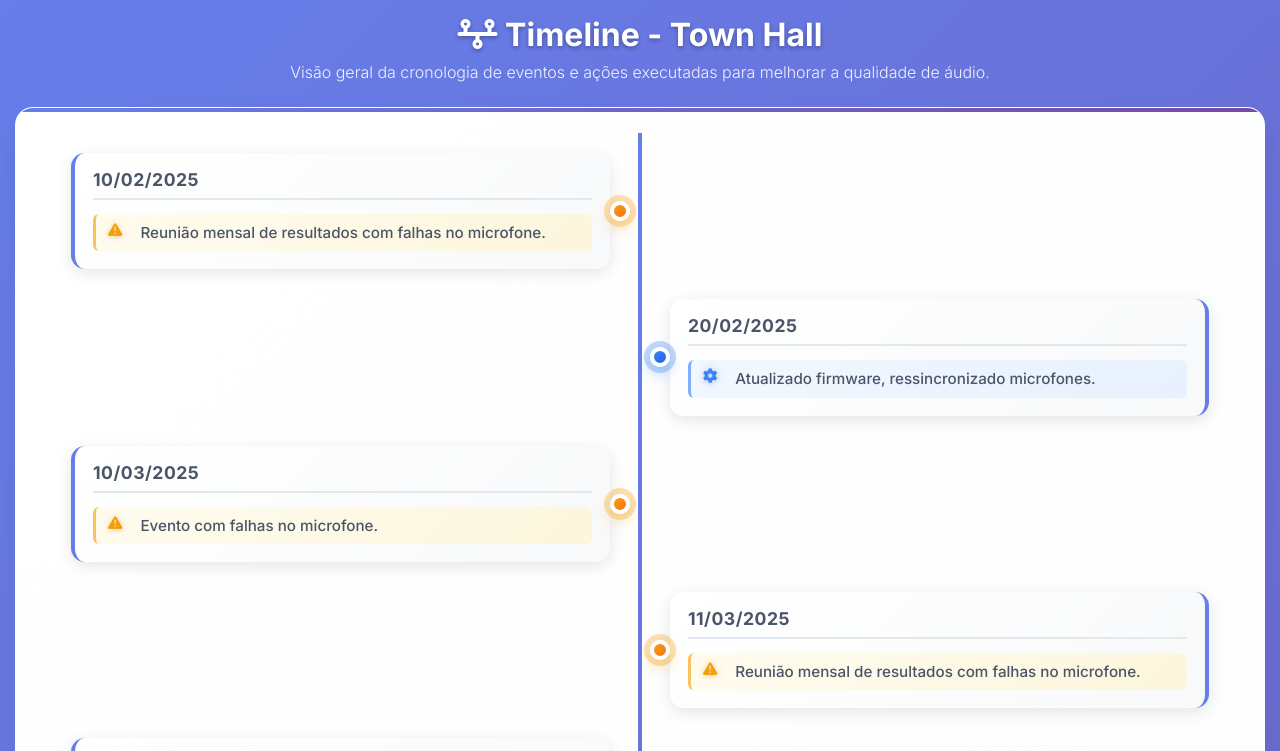
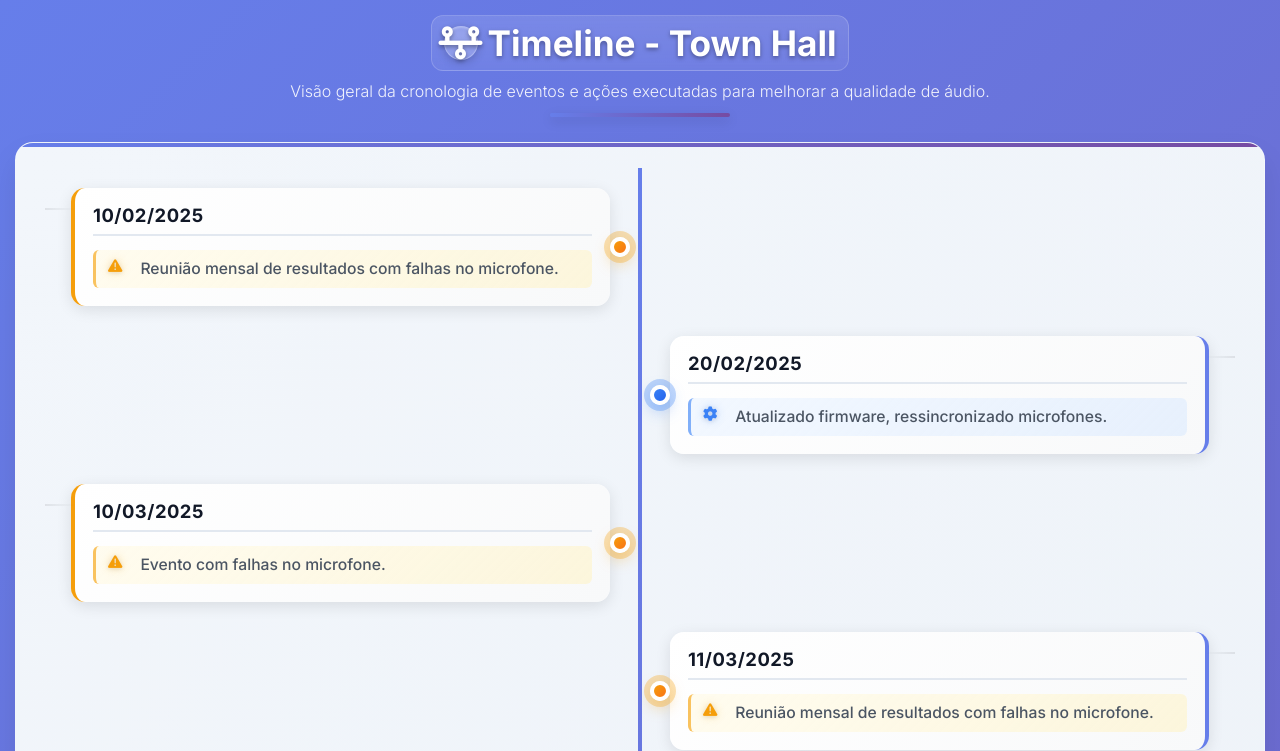
Before and after one commit to andresirqueira/timeline-townhall, a plain HTML site: page index.html in a window 1280 px wide. Shown: the top 751 px of the page. Drawn offline with Linux system fonts and the light colour scheme.

Commit message:
feat(ui): header polish and blue-gray roadmap background; status-accented cards

```diff
--- a/script.js
+++ b/script.js
@@ -329,7 +329,7 @@ class TimelineManager {
         }).join('');
 
         timelineItem.innerHTML = `
-            <div class="timeline-content">
+            <div class="timeline-content status-${mainStatus}">
                 <div class="timeline-date">
                     ${date}
                 </div>
--- a/styles.css
+++ b/styles.css
@@ -12,6 +12,25 @@ body {
     overflow-x: hidden;
 }
 
+/* Theme tokens */
+:root {
+    --brand-1: #667eea;
+    --brand-2: #764ba2;
+    --warning-1: #f59e0b;
+    --warning-2: #f97316;
+    --success-1: #10b981;
+    --success-2: #059669;
+    --info-1: #3b82f6;
+    --info-2: #2563eb;
+    --surface: #ffffff;
+    --surface-2: #f8fafc;
+    /* subtle tinted surface for the roadmap container */
+    --surface-tint-1: #f2f6fb; /* soft blue-gray */
+    --surface-tint-2: #e8eef5;
+    --text-1: #111827;
+    --text-2: #4b5563;
+}
+
 .container {
     max-width: 1400px;
     margin: 0 auto;
@@ -22,19 +41,54 @@ body {
     text-align: center;
     margin-bottom: 25px;
     color: white;
+    position: relative;
 }
 
 .header h1 {
-    font-size: 2rem;
+    font-size: 2.2rem;
     font-weight: 700;
-    margin-bottom: 8px;
-    text-shadow: 0 2px 4px rgba(0,0,0,0.3);
+    margin-bottom: 10px;
+    text-shadow: 0 2px 4px rgba(0,0,0,0.35);
+    display: inline-flex;
+    align-items: center;
+    gap: 10px;
+    padding: 6px 12px;
+    border-radius: 12px;
+    background: linear-gradient(180deg, rgba(255,255,255,0.12), rgba(255,255,255,0.06));
+    border: 1px solid rgba(255,255,255,0.18);
+    backdrop-filter: blur(6px);
 }
 
 .header p {
     font-size: 1rem;
     opacity: 0.9;
     font-weight: 300;
+    max-width: 880px;
+    margin: 0 auto;
+}
+
+.header::after {
+    content: '';
+    display: block;
+    width: 180px;
+    height: 4px;
+    margin: 12px auto 0;
+    background: linear-gradient(90deg, var(--brand-1), var(--brand-2));
+    border-radius: 999px;
+    box-shadow: 0 4px 12px rgba(0,0,0,0.15);
+}
+
+.header h1 i {
+    width: 34px;
+    height: 34px;
+    display: inline-flex;
+    align-items: center;
+    justify-content: center;
+    border-radius: 50%;
+    background: rgba(255,255,255,0.15);
+    border: 1px solid rgba(255,255,255,0.28);
+    box-shadow: inset 0 1px 2px rgba(255,255,255,0.25), 0 2px 10px rgba(0,0,0,0.2);
+    backdrop-filter: blur(4px);
 }
 
 
@@ -42,7 +96,7 @@ body {
 
 
 .timeline-container {
-    background: linear-gradient(135deg, #ffffff 0%, #f8fafc 100%);
+    background: linear-gradient(135deg, var(--surface-tint-1) 0%, var(--surface-tint-2) 100%);
     border-radius: 18px;
     padding: 25px;
     box-shadow: 0 15px 30px rgba(0,0,0,0.08);
@@ -78,7 +132,7 @@ body {
     top: 0;
     bottom: 0;
     width: 4px;
-    background: linear-gradient(180deg, #667eea 0%, #764ba2 100%);
+    background: linear-gradient(180deg, var(--brand-1) 0%, var(--brand-2) 100%);
     transform: translateX(-50%);
     z-index: 1;
 }
@@ -114,15 +168,32 @@ body {
 
 .timeline-content {
     width: 45%;
-    background: linear-gradient(135deg, #ffffff 0%, #f8f9fa 100%);
+    background: linear-gradient(135deg, var(--surface) 0%, #f8f9fa 100%);
     padding: 16px 18px;
     border-radius: 14px;
     box-shadow: 0 4px 15px rgba(0,0,0,0.1);
     position: relative;
-    border-left: 4px solid #667eea;
+    border-left: 4px solid var(--brand-1);
     transition: all 0.3s ease;
     backdrop-filter: blur(10px);
     margin-left: 30px;
+}
+
+/* Connector arm from center line to card */
+.timeline-item .timeline-content::before {
+    content: '';
+    position: absolute;
+    top: 20px;
+    left: -30px;
+    width: 30px;
+    height: 2px;
+    background: linear-gradient(90deg, rgba(0,0,0,0.08), rgba(0,0,0,0));
+}
+
+.timeline-item:nth-child(even) .timeline-content::before {
+    left: auto;
+    right: -30px;
+    background: linear-gradient(270deg, rgba(0,0,0,0.08), rgba(0,0,0,0));
 }
 
 
@@ -133,6 +204,11 @@ body {
     transform: translateY(-5px);
     box-shadow: 0 15px 35px rgba(0,0,0,0.15);
 }
+
+/* Status accents for cards */
+.timeline-content.status-warning { border-left-color: var(--warning-1); }
+.timeline-content.status-success { border-left-color: var(--success-1); }
+.timeline-content.status-info { border-left-color: var(--info-1); }
 
 .timeline-content.warning-bg:hover {
     background: linear-gradient(135deg, #fef3c7 0%, #fde68a 100%);
@@ -150,9 +226,9 @@ body {
 }
 
 .timeline-date {
-    font-size: 1.1rem;
+    font-size: 1.15rem;
     font-weight: 700;
-    color: #4a5568;
+    color: var(--text-1);
     margin-bottom: 12px;
     padding-bottom: 8px;
     border-bottom: 2px solid #e2e8f0;
@@ -263,9 +339,9 @@ body {
 }
 
 .timeline-event span {
-    font-size: 0.95rem;
+    font-size: 0.98rem;
     line-height: 1.4;
-    color: #4a5568;
+    color: var(--text-2);
     font-weight: 500;
 }
 
@@ -273,29 +349,33 @@ body {
     width: 20px;
     height: 20px;
     border-radius: 50%;
-    background: #667eea;
+    background: var(--brand-1);
     border: 4px solid white;
-    box-shadow: 0 0 0 4px #667eea;
+    box-shadow: 0 0 0 4px rgba(102, 126, 234, 0.35);
     position: relative;
     z-index: 2;
     flex-shrink: 0;
     transition: all 0.3s ease;
 }
 
+.timeline-marker:hover {
+    transform: scale(1.1);
+}
+
 .timeline-marker.warning {
-    background: linear-gradient(135deg, #f59e0b, #f97316);
+    background: linear-gradient(135deg, var(--warning-1), var(--warning-2));
     box-shadow: 0 0 0 4px rgba(245, 158, 11, 0.2), 0 4px 12px rgba(245, 158, 11, 0.3);
     animation: pulse-warning 2s infinite;
 }
 
 .timeline-marker.success {
-    background: linear-gradient(135deg, #10b981, #059669);
+    background: linear-gradient(135deg, var(--success-1), var(--success-2));
     box-shadow: 0 0 0 4px rgba(16, 185, 129, 0.2), 0 4px 12px rgba(16, 185, 129, 0.3);
     animation: pulse-success 2s infinite;
 }
 
 .timeline-marker.info {
-    background: linear-gradient(135deg, #3b82f6, #2563eb);
+    background: linear-gradient(135deg, var(--info-1), var(--info-2));
     box-shadow: 0 0 0 4px rgba(59, 130, 246, 0.2), 0 4px 12px rgba(59, 130, 246, 0.3);
     animation: pulse-info 2s infinite;
 }
@@ -402,7 +482,8 @@ body {
     }
 
     .header h1 {
-        font-size: 2rem;
+        font-size: 1.8rem;
+        padding: 6px 10px;
     }
 
 
```
